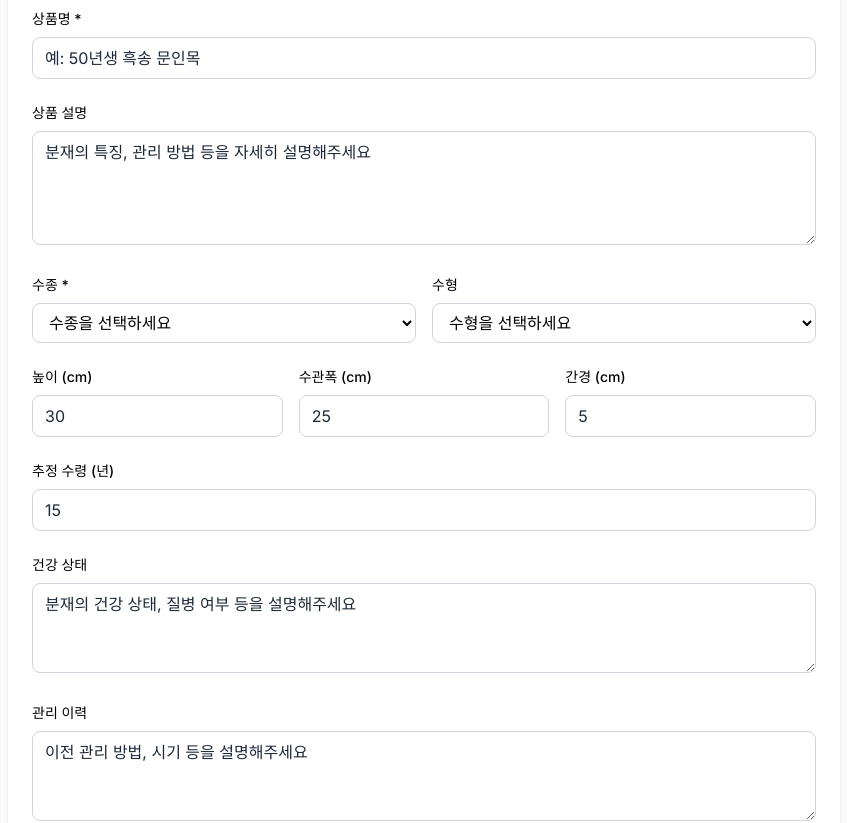
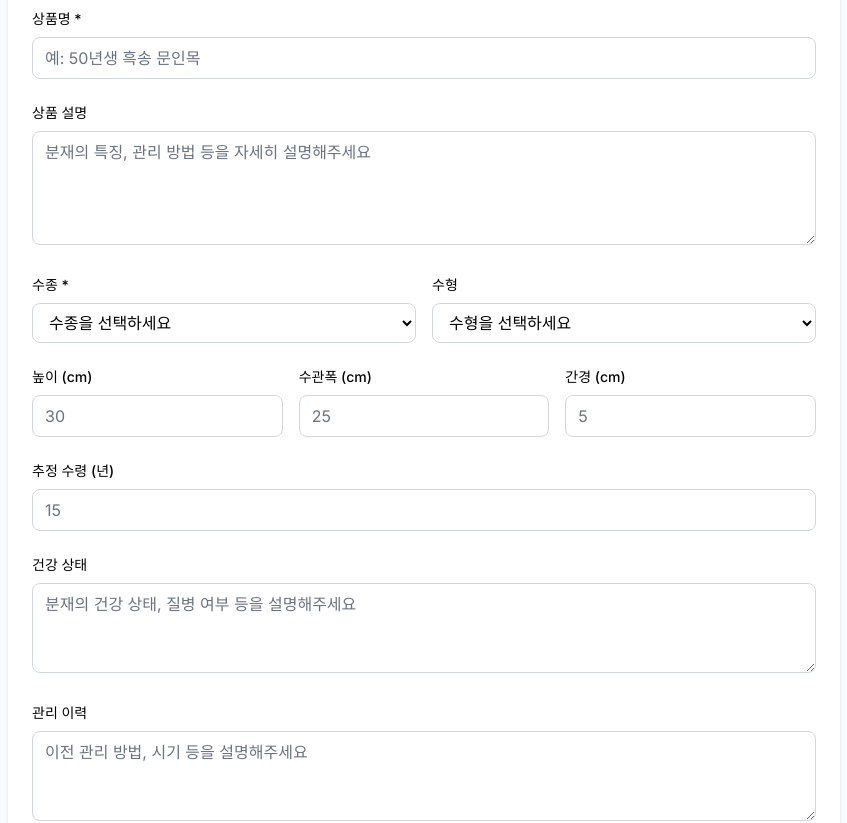
Before and after one commit to hippieperm/haedam-web, a Next.js app: page /sell in a window 1280 px wide. Shown: the part 320-1143 px from the top of the page, without its empty margins (216-1063 px from the left). Built offline with nearby package versions, Linux system fonts and the light colour scheme.

Commit message:
style: 입력 필드의 플레이스홀더 색상 변경

```diff
--- a/app/sell/page.tsx
+++ b/app/sell/page.tsx
@@ -314,7 +314,7 @@ export default function SellPage() {
                   required
                   value={formData.title}
                   onChange={handleInputChange}
-                  className="w-full px-3 py-2 border border-gray-300 rounded-lg focus:ring-2 focus:ring-green-500 focus:border-transparent placeholder:text-gray-800 text-black"
+                  className="w-full px-3 py-2 border border-gray-300 rounded-lg focus:ring-2 focus:ring-green-500 focus:border-transparent placeholder:text-gray-500 text-black"
                   placeholder="예: 50년생 흑송 문인목"
                 />
               </div>
@@ -328,7 +328,7 @@ export default function SellPage() {
                   rows={4}
                   value={formData.description}
                   onChange={handleInputChange}
-                  className="w-full px-3 py-2 border border-gray-300 rounded-lg focus:ring-2 focus:ring-green-500 focus:border-transparent placeholder:text-gray-800 text-black"
+                  className="w-full px-3 py-2 border border-gray-300 rounded-lg focus:ring-2 focus:ring-green-500 focus:border-transparent placeholder:text-gray-500 text-black"
                   placeholder="분재의 특징, 관리 방법 등을 자세히 설명해주세요"
                 />
               </div>
@@ -343,9 +343,9 @@ export default function SellPage() {
                     required
                     value={formData.species}
                     onChange={handleInputChange}
-                    className="w-full px-3 py-2 border border-gray-300 rounded-lg focus:ring-2 focus:ring-green-500 focus:border-transparent placeholder:text-gray-800 text-black"
+                    className="w-full px-3 py-2 border border-gray-300 rounded-lg focus:ring-2 focus:ring-green-500 focus:border-transparent placeholder:text-gray-500 text-black"
                   >
-                    <option value="" className="text-gray-800">
+                    <option value="" className="text-gray-500">
                       수종을 선택하세요
                     </option>
                     {speciesOptions.map((option) => (
@@ -368,9 +368,9 @@ export default function SellPage() {
                     name="style"
                     value={formData.style}
                     onChange={handleInputChange}
-                    className="w-full px-3 py-2 border border-gray-300 rounded-lg focus:ring-2 focus:ring-green-500 focus:border-transparent placeholder:text-gray-800 text-black"
+                    className="w-full px-3 py-2 border border-gray-300 rounded-lg focus:ring-2 focus:ring-green-500 focus:border-transparent placeholder:text-gray-500 text-black"
                   >
-                    <option value="" className="text-gray-800">
+                    <option value="" className="text-gray-500">
                       수형을 선택하세요
                     </option>
                     {styleOptions.map((option) => (
@@ -396,7 +396,7 @@ export default function SellPage() {
                     name="heightCm"
                     value={formData.heightCm}
                     onChange={handleInputChange}
-                    className="w-full px-3 py-2 border border-gray-300 rounded-lg focus:ring-2 focus:ring-green-500 focus:border-transparent placeholder:text-gray-800 text-black"
+                    className="w-full px-3 py-2 border border-gray-300 rounded-lg focus:ring-2 focus:ring-green-500 focus:border-transparent placeholder:text-gray-500 text-black"
                     placeholder="30"
                   />
                 </div>
@@ -410,7 +410,7 @@ export default function SellPage() {
                     name="crownWidthCm"
                     value={formData.crownWidthCm}
                     onChange={handleInputChange}
-                    className="w-full px-3 py-2 border border-gray-300 rounded-lg focus:ring-2 focus:ring-green-500 focus:border-transparent placeholder:text-gray-800 text-black"
+                    className="w-full px-3 py-2 border border-gray-300 rounded-lg focus:ring-2 focus:ring-green-500 focus:border-transparent placeholder:text-gray-500 text-black"
                     placeholder="25"
                   />
                 </div>
@@ -424,7 +424,7 @@ export default function SellPage() {
                     name="trunkDiameterCm"
                     value={formData.trunkDiameterCm}
                     onChange={handleInputChange}
-                    className="w-full px-3 py-2 border border-gray-300 rounded-lg focus:ring-2 focus:ring-green-500 focus:border-transparent placeholder:text-gray-800 text-black"
+                    className="w-full px-3 py-2 border border-gray-300 rounded-lg focus:ring-2 focus:ring-green-500 focus:border-transparent placeholder:text-gray-500 text-black"
                     placeholder="5"
                   />
                 </div>
@@ -439,7 +439,7 @@ export default function SellPage() {
                   name="ageYearsEst"
                   value={formData.ageYearsEst}
                   onChange={handleInputChange}
-                  className="w-full px-3 py-2 border border-gray-300 rounded-lg focus:ring-2 focus:ring-green-500 focus:border-transparent placeholder:text-gray-800 text-black"
+                  className="w-full px-3 py-2 border border-gray-300 rounded-lg focus:ring-2 focus:ring-green-500 focus:border-transparent placeholder:text-gray-500 text-black"
                   placeholder="15"
                 />
               </div>
@@ -453,7 +453,7 @@ export default function SellPage() {
                   rows={3}
                   value={formData.healthNotes}
                   onChange={handleInputChange}
-                  className="w-full px-3 py-2 border border-gray-300 rounded-lg focus:ring-2 focus:ring-green-500 focus:border-transparent placeholder:text-gray-800 text-black"
+                  className="w-full px-3 py-2 border border-gray-300 rounded-lg focus:ring-2 focus:ring-green-500 focus:border-transparent placeholder:text-gray-500 text-black"
                   placeholder="분재의 건강 상태, 질병 여부 등을 설명해주세요"
                 />
               </div>
@@ -467,7 +467,7 @@ export default function SellPage() {
                   rows={3}
                   value={formData.careHistory}
                   onChange={handleInputChange}
-                  className="w-full px-3 py-2 border border-gray-300 rounded-lg focus:ring-2 focus:ring-green-500 focus:border-transparent placeholder:text-gray-800 text-black"
+                  className="w-full px-3 py-2 border border-gray-300 rounded-lg focus:ring-2 focus:ring-green-500 focus:border-transparent placeholder:text-gray-500 text-black"
                   placeholder="이전 관리 방법, 시기 등을 설명해주세요"
                 />
               </div>
@@ -492,7 +492,7 @@ export default function SellPage() {
                     required
                     value={formData.startPrice}
                     onChange={handlePriceInputChange}
-                    className="w-full px-3 py-2 border border-gray-300 rounded-lg focus:ring-2 focus:ring-green-500 focus:border-transparent placeholder:text-gray-800 text-black"
+                    className="w-full px-3 py-2 border border-gray-300 rounded-lg focus:ring-2 focus:ring-green-500 focus:border-transparent placeholder:text-gray-500 text-black"
                     placeholder="100,000"
                   />
                 </div>
@@ -507,7 +507,7 @@ export default function SellPage() {
                     required
                     value={formData.bidStep}
                     onChange={handlePriceInputChange}
-                    className="w-full px-3 py-2 border border-gray-300 rounded-lg focus:ring-2 focus:ring-green-500 focus:border-transparent placeholder:text-gray-800 text-black"
+                    className="w-full px-3 py-2 border border-gray-300 rounded-lg focus:ring-2 focus:ring-green-500 focus:border-transparent placeholder:text-gray-500 text-black"
                     placeholder="10,000"
                   />
                 </div>
@@ -523,7 +523,7 @@ export default function SellPage() {
                     name="buyNowPrice"
                     value={formData.buyNowPrice}
                     onChange={handlePriceInputChange}
-                    className="w-full px-3 py-2 border border-gray-300 rounded-lg focus:ring-2 focus:ring-green-500 focus:border-transparent placeholder:text-gray-800 text-black"
+                    className="w-full px-3 py-2 border border-gray-300 rounded-lg focus:ring-2 focus:ring-green-500 focus:border-transparent placeholder:text-gray-500 text-black"
                     placeholder="500,000"
                   />
                 </div>
@@ -537,7 +537,7 @@ export default function SellPage() {
                     name="reservePrice"
                     value={formData.reservePrice}
                     onChange={handlePriceInputChange}
-                    className="w-full px-3 py-2 border border-gray-300 rounded-lg focus:ring-2 focus:ring-green-500 focus:border-transparent placeholder:text-gray-800 text-black"
+                    className="w-full px-3 py-2 border border-gray-300 rounded-lg focus:ring-2 focus:ring-green-500 focus:border-transparent placeholder:text-gray-500 text-black"
                     placeholder="200,000"
                   />
                 </div>
@@ -554,7 +554,7 @@ export default function SellPage() {
                     required
                     value={formData.startsAt}
                     onChange={handleInputChange}
-                    className="w-full px-3 py-2 border border-gray-300 rounded-lg focus:ring-2 focus:ring-green-500 focus:border-transparent placeholder:text-gray-800 text-black"
+                    className="w-full px-3 py-2 border border-gray-300 rounded-lg focus:ring-2 focus:ring-green-500 focus:border-transparent placeholder:text-gray-500 text-black"
                   />
                 </div>
 
@@ -568,7 +568,7 @@ export default function SellPage() {
                     required
                     value={formData.endsAt}
                     onChange={handleInputChange}
-                    className="w-full px-3 py-2 border border-gray-300 rounded-lg focus:ring-2 focus:ring-green-500 focus:border-transparent placeholder:text-gray-800 text-black"
+                    className="w-full px-3 py-2 border border-gray-300 rounded-lg focus:ring-2 focus:ring-green-500 focus:border-transparent placeholder:text-gray-500 text-black"
                   />
                 </div>
               </div>
@@ -582,7 +582,7 @@ export default function SellPage() {
                   name="autoExtendMinutes"
                   value={formData.autoExtendMinutes}
                   onChange={handleInputChange}
-                  className="w-full px-3 py-2 border border-gray-300 rounded-lg focus:ring-2 focus:ring-green-500 focus:border-transparent placeholder:text-gray-800 text-black"
+                  className="w-full px-3 py-2 border border-gray-300 rounded-lg focus:ring-2 focus:ring-green-500 focus:border-transparent placeholder:text-gray-500 text-black"
                   placeholder="5"
                 />
                 <p className="text-sm text-black mt-1">
@@ -675,7 +675,7 @@ export default function SellPage() {
                   required
                   value={formData.shippingMethod}
                   onChange={handleInputChange}
-                  className="w-full px-3 py-2 border border-gray-300 rounded-lg focus:ring-2 focus:ring-green-500 focus:border-transparent placeholder:text-gray-800 text-black"
+                  className="w-full px-3 py-2 border border-gray-300 rounded-lg focus:ring-2 focus:ring-green-500 focus:border-transparent placeholder:text-gray-500 text-black"
                 >
                   {shippingMethodOptions.map((option) => (
                     <option
@@ -698,7 +698,7 @@ export default function SellPage() {
                   rows={3}
                   value={formData.shippingFeePolicy}
                   onChange={handleInputChange}
-                  className="w-full px-3 py-2 border border-gray-300 rounded-lg focus:ring-2 focus:ring-green-500 focus:border-transparent placeholder:text-gray-800 text-black"
+                  className="w-full px-3 py-2 border border-gray-300 rounded-lg focus:ring-2 focus:ring-green-500 focus:border-transparent placeholder:text-gray-500 text-black"
                   placeholder="배송비 부담 방법, 지역별 배송비 등을 설명해주세요"
                 />
               </div>
@@ -712,7 +712,7 @@ export default function SellPage() {
                   rows={3}
                   value={formData.packagingNotes}
                   onChange={handleInputChange}
-                  className="w-full px-3 py-2 border border-gray-300 rounded-lg focus:ring-2 focus:ring-green-500 focus:border-transparent placeholder:text-gray-800 text-black"
+                  className="w-full px-3 py-2 border border-gray-300 rounded-lg focus:ring-2 focus:ring-green-500 focus:border-transparent placeholder:text-gray-500 text-black"
                   placeholder="분재 포장 시 주의사항, 특별한 요청사항 등을 설명해주세요"
                 />
               </div>
```
